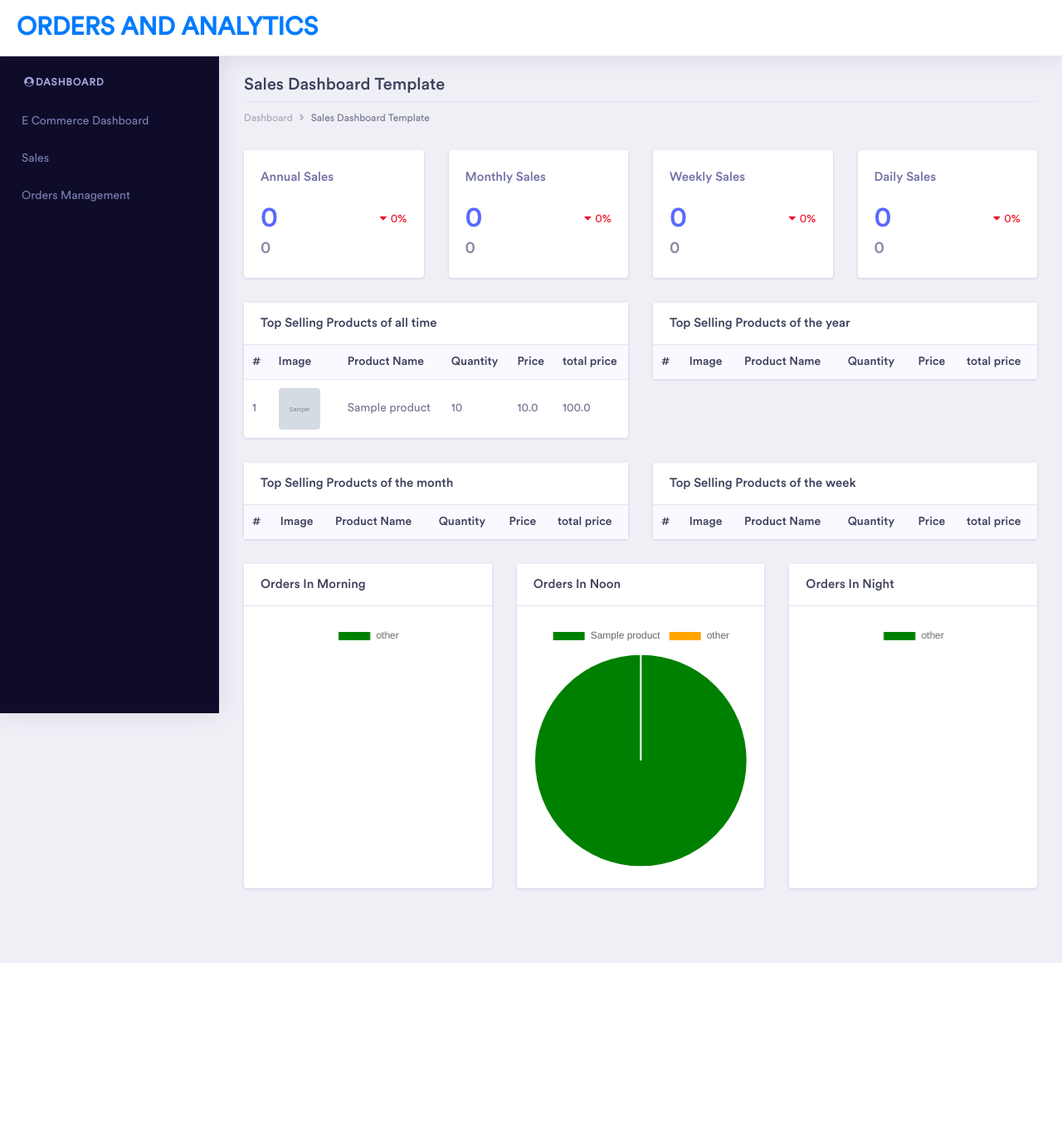
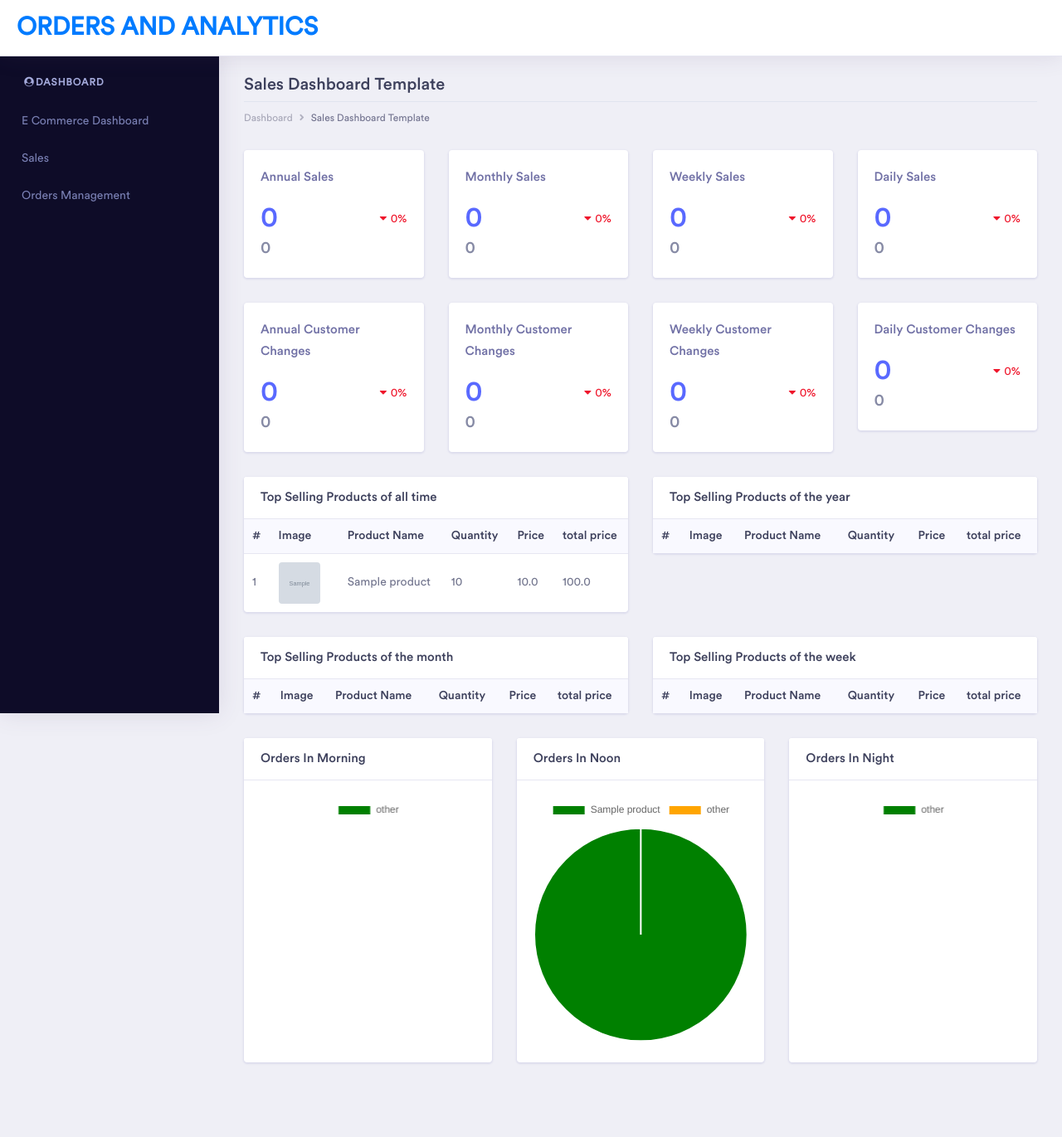
Before and after one commit to PouryaMansouri/maktab98GroupProject, a Django app: page /accounts/sales_dashboard/ in a window 1280 px wide. Shown: the whole page at 83% size. Before the commit the page ends 1161 px from the top, so only its background shows below. Run offline with Django 4.2, Linux system fonts and the light colour scheme; tables that the repository leaves empty hold one stand-in row (values such as "Sample post"); grey boxes marked "Sample" are stand-in pictures; lists and menus that the app fills with data are empty; a map, chart or similar area stays blank; some libraries are stand-ins or nearby versions; some web fonts are replaced.

Commit message:
feat: add compare customers to dashboard view

```diff
--- a/accounts/templates/accounts/sales_dashboard.html
+++ b/accounts/templates/accounts/sales_dashboard.html
@@ -53,6 +53,8 @@
                 <!-- ============================================================== -->
                 <!-- pagehader  -->
                 <!-- ============================================================== -->
+
+
                 <div class="row">
                     <!-- metric -->
                     {% for order_comparison, title in compare_orders_with_titles %}
@@ -67,6 +69,27 @@
                                 </div>
                                 <div class="metric-label d-inline-block float-right {% if order_comparison.changes_percentage > 0 %}text-success{% else %}text-danger{% endif %}">
                                     <i class="fa fa-fw {% if order_comparison.changes_percentage > 0 %}fa-caret-up{% else %}fa-caret-down{% endif %}"></i><span>{{ order_comparison.changes_percentage }}%</span>
+                                </div>
+                            </div>
+                        </div>
+                    </div>
+                    {% endfor %}
+                </div>
+
+                <div class="row">
+                    <!-- metric -->
+                    {% for customer_comparison, title in compare_customers_with_titles %}
+                    <div class="col-xl-3 col-lg-6 col-md-6 col-sm-12 col-12">
+                        <div class="card">
+                            <div class="card-body">
+                                <h5 class="text-muted">{{ title }}</h5>
+                                <div class="metric-value d-inline-block">
+                                    <h1 class="mb-1 text-primary">{{ customer_comparison.current }} </h1>
+                                    <h3 class="mb-1 text-gray">{{ customer_comparison.last }} </h3>
+
+                                </div>
+                                <div class="metric-label d-inline-block float-right {% if customer_comparison.changes_percentage > 0 %}text-success{% else %}text-danger{% endif %}">
+                                    <i class="fa fa-fw {% if customer_comparison.changes_percentage > 0 %}fa-caret-up{% else %}fa-caret-down{% endif %}"></i><span>{{ customer_comparison.changes_percentage }}%</span>
                                 </div>
                             </div>
                         </div>
--- a/accounts/utils_dashboard.py
+++ b/accounts/utils_dashboard.py
@@ -350,10 +350,10 @@ class ComparisonCustomers(Comparison):
         self.customers = Customer.objects.all().order_by("-joined")
 
     def compare_customer_daily(self):
-        current_date_customers_count = self.customers.objects.filter(
+        current_date_customers_count = self.customers.filter(
             joined__date=DateVars.current_date
         ).count()
-        last_date_customers_count = self.customers.objects.filter(
+        last_date_customers_count = self.customers.filter(
             joined__date=DateVars.last_date
         ).count()
         return self.return_dictionary(
@@ -387,7 +387,7 @@ class ComparisonCustomers(Comparison):
         ).count()
         current_month_customers_count = self.customers.filter(
             joined__range=(
-                DateVars.get_first_day_current_month,
+                DateVars.get_first_day_current_month(),
                 DateVars.current_date,
             )
         ).count()
@@ -396,10 +396,10 @@ class ComparisonCustomers(Comparison):
         )
 
     def compare_customer_annual(self):
-        last_year_customers_count = self.customers.objects.filter(
+        last_year_customers_count = self.customers.filter(
             joined__year=DateVars.get_last_year()
         ).count()
-        current_year_customers_count = self.customers.objects.filter(
+        current_year_customers_count = self.customers.filter(
             joined__year=DateVars.get_current_year()
         ).count()
         return self.return_dictionary(
--- a/accounts/views.py
+++ b/accounts/views.py
@@ -201,11 +201,24 @@ class SalesDashboardView(View):
         compare_orders_weekly = compare_orders.compare_order_weekly()
         compare_orders_daily = compare_orders.compare_order_daily()
 
+        compare_customers = ComparisonCustomers()
+        compare_customers_annual = compare_customers.compare_customer_annual()
+        compare_customers_monthly = compare_customers.compare_customer_monthly()
+        compare_customers_weekly = compare_customers.compare_customer_weekly()
+        compare_customers_daily = compare_customers.compare_customer_daily()
+
         compare_orders_list = [
             compare_orders_annual,
             compare_orders_monthly,
             compare_orders_weekly,
             compare_orders_daily,
+        ]
+
+        compare_customers_list = [
+            compare_customers_annual,
+            compare_customers_monthly,
+            compare_customers_weekly,
+            compare_customers_daily,
         ]
 
         most_seller_products_list = [
@@ -222,6 +235,14 @@ class SalesDashboardView(View):
             "Weekly Sales",
             "Daily Sales",
         ]
+
+        compare_customers_title = [
+            "Annual Customer Changes",
+            "Monthly Customer Changes",
+            "Weekly Customer Changes",
+            "Daily Customer Changes",
+        ]
+
         most_seller_products_title = [
             "Top Selling Products of all time",
             "Top Selling Products of the year",
@@ -231,6 +252,7 @@ class SalesDashboardView(View):
 
 
         compare_orders_with_titles = zip(compare_orders_list, compare_orders_title)
+        compare_customers_with_titles = zip(compare_customers_list, compare_customers_title)
         most_seller_products_with_titles = zip(
             most_seller_products_list, most_seller_products_title
         )
@@ -241,6 +263,7 @@ class SalesDashboardView(View):
             "most_seller_morning": most_seller_morning,
             "most_seller_noon": most_seller_noon,
             "most_seller_night": most_seller_night,
+            "compare_customers_with_titles": compare_customers_with_titles,
         }
         return render(request, "accounts/sales_dashboard.html", context=context)
 
```
